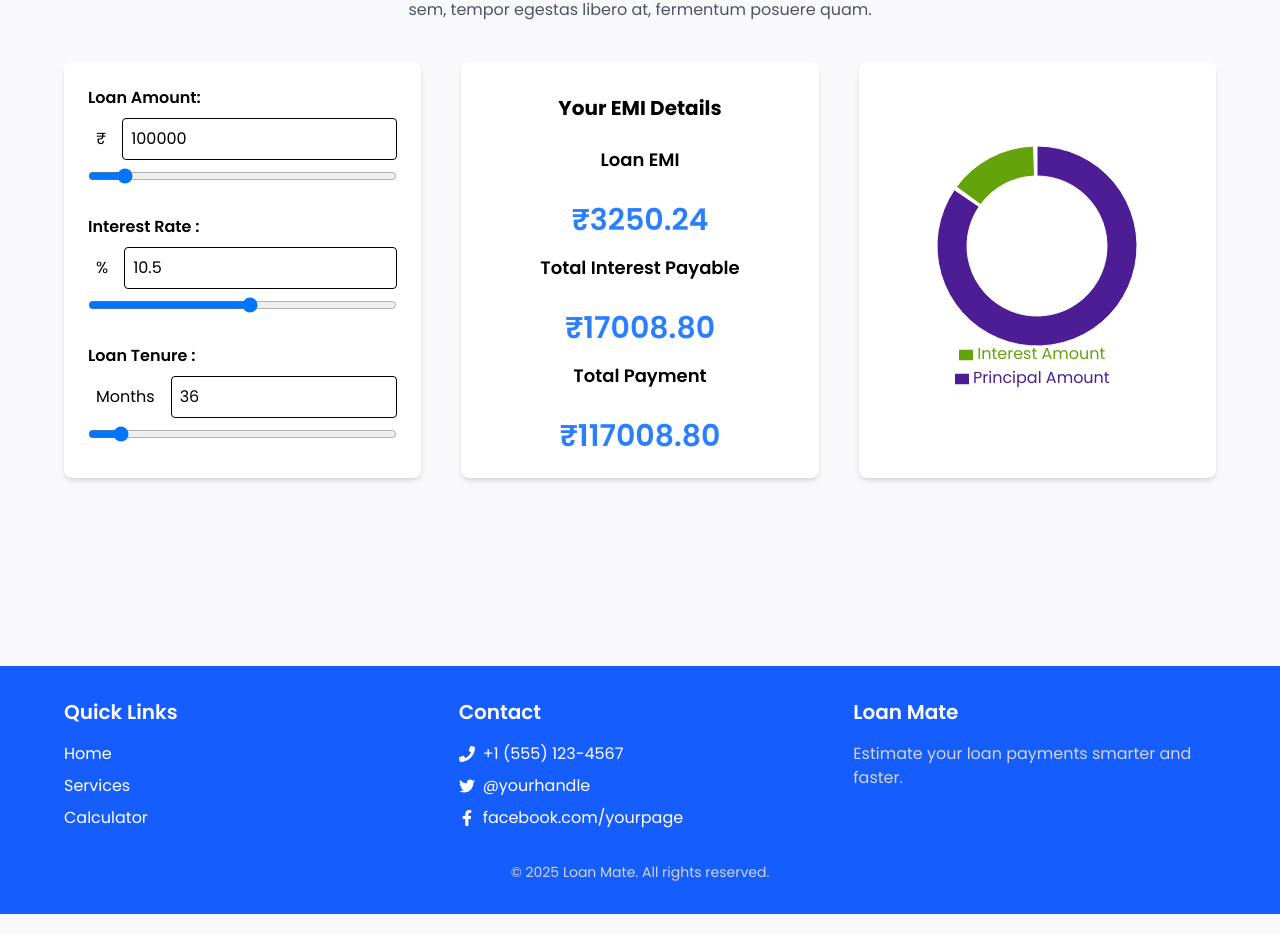
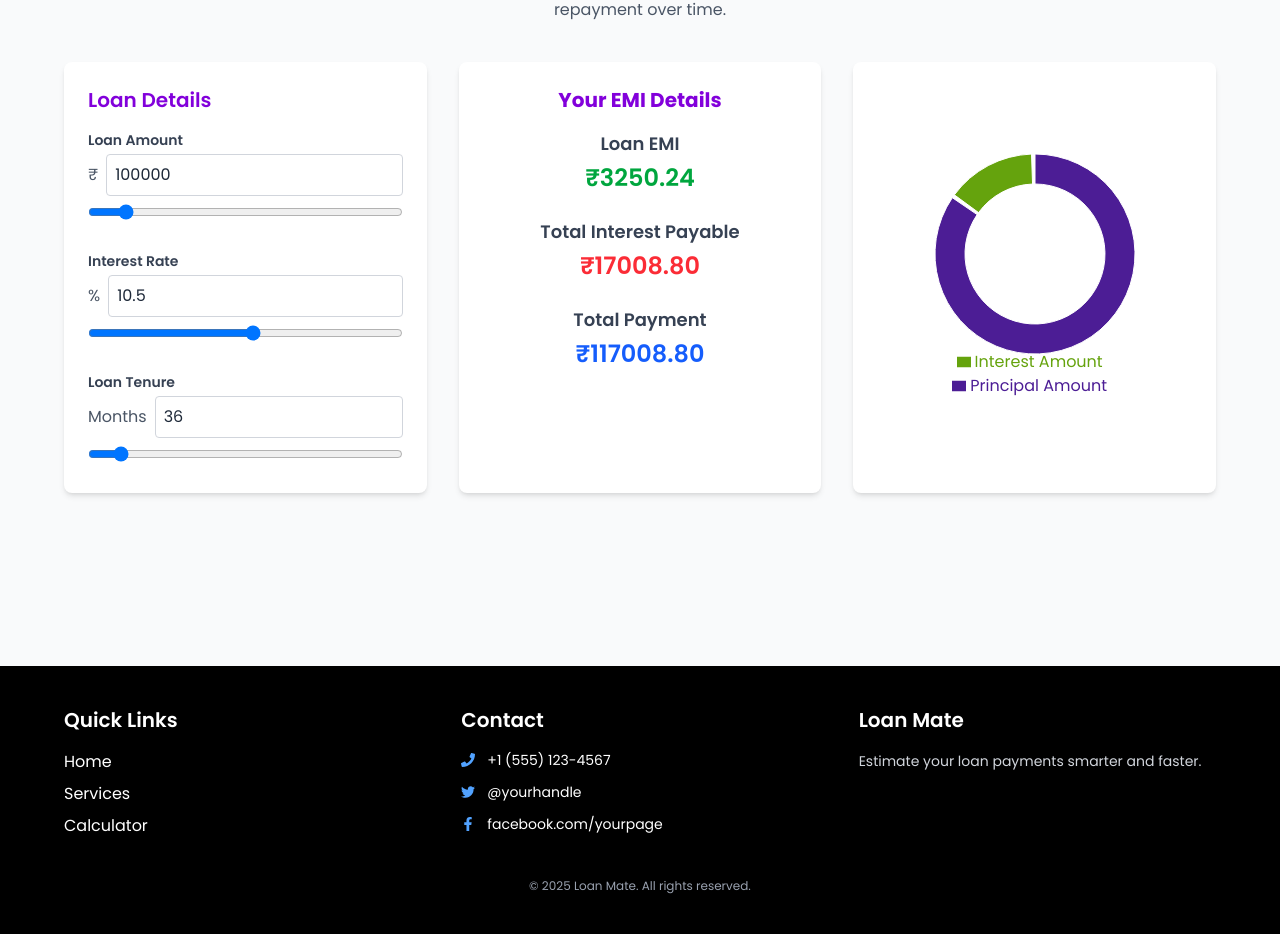
Before and after one commit to rohit-godara/LoanMate, a React (Vite) app: page /Calculator in a window 1280 px wide. Shown: the part 198-1132 px from the top of the page. Built offline with nearby package versions, Linux system fonts and the light colour scheme.

Commit message:
Add files via upload

```diff
--- a/src/CalculatorPage.jsx
+++ b/src/CalculatorPage.jsx
@@ -1,10 +1,10 @@
-import React, { useState } from 'react';
+import React, { useState, useEffect } from 'react';
 import { PieChart, Pie, Cell, Legend } from 'recharts';
 
 const CalculatorPage = () => {
   const [loanAmount, setLoanAmount] = useState(100000);
   const [interestRate, setInterestRate] = useState(10.5);
-  const [loanTerm, setLoanTerm] = useState(36); // in months
+  const [loanTerm, setLoanTerm] = useState(36);
 
   const [monthlyPayment, setMonthlyPayment] = useState(0);
   const [totalPayment, setTotalPayment] = useState(0);
@@ -31,8 +31,7 @@ const CalculatorPage = () => {
     setTotalInterest(interest.toFixed(2));
   };
 
-  // Run calculation whenever input changes
-  React.useEffect(() => {
+  useEffect(() => {
     calculateLoan();
   }, [loanAmount, interestRate, loanTerm]);
 
@@ -41,29 +40,33 @@ const CalculatorPage = () => {
     { name: 'Interest Amount', value: Number(totalInterest) },
   ];
 
-  const COLORS = ['#4C1D95', '#65A30D']; // Purple, Green
+  const COLORS = ['#4C1D95', '#65A30D'];
 
   return (
-    <div className="min-h-screen bg-grey/95 text-gray-800 flex flex-col items-center px-4 py-10">
-      <h1 className="text-4xl font-bold text-blue-500 mb-2">Loan Calculator</h1>
+    <div className="min-h-screen bg-gray-50 text-gray-800 flex flex-col items-center px-4 py-10">
+      <h1 className="text-3xl sm:text-4xl font-bold text-purple-800 mb-2">Loan Calculator</h1>
       <div className="h-1 w-20 bg-green-500 mb-4 rounded-full"></div>
       <p className="max-w-xl text-center text-gray-600 mb-10">
-        Lorem ipsum dolor sit amet, consectetur adipiscing elit. Maecenas odio sem, tempor egestas libero at, fermentum posuere quam.
+        Estimate your EMI and understand the breakdown of your loan repayment over time.
       </p>
 
-      <div className="grid grid-cols-1 md:grid-cols-3 gap-10 w-full max-w-6xl">
-        {/* Left: Input Form */}
-        <div className="bg-white p-6 rounded-lg shadow-md text-white">
+      <div className="grid grid-cols-1 md:grid-cols-2 lg:grid-cols-3 gap-8 w-full max-w-6xl">
+        {/* Input Form */}
+        <div className="bg-white p-6 rounded-lg shadow-md">
+          <h2 className="text-xl font-semibold mb-4 text-purple-700">Loan Details</h2>
+
           {/* Loan Amount */}
-          <div className="mb-6 text-black">
-            <label className="block font-semibold mb-2">Loan Amount:</label>
-            <div className="flex items-center space-x-2">
-              <span className="bg-white px-2 py-1 rounded text-black">₹</span>
+          <div className="mb-6">
+            <label className="block font-semibold text-sm text-gray-700 mb-1">Loan Amount</label>
+            <div className="flex items-center gap-2">
+              <span className="text-gray-600">₹</span>
               <input
                 type="number"
                 value={loanAmount}
+                min="1000"
+                step="1000"
                 onChange={(e) => setLoanAmount(e.target.value)}
-                className="w-full p-2 border rounded"
+                className="w-full p-2 border border-gray-300 rounded"
               />
             </div>
             <input
@@ -78,16 +81,16 @@ const CalculatorPage = () => {
           </div>
 
           {/* Interest Rate */}
-          <div className="mb-6 text-black">
-            <label className="block font-semibold mb-2">Interest Rate :</label>
-            <div className="flex items-center space-x-2">
-              <span className="bg-white px-2 py-1 rounded text-black">%</span>
+          <div className="mb-6">
+            <label className="block font-semibold text-sm text-gray-700 mb-1">Interest Rate</label>
+            <div className="flex items-center gap-2">
+              <span className="text-gray-600">%</span>
               <input
                 type="number"
                 step="0.1"
                 value={interestRate}
                 onChange={(e) => setInterestRate(e.target.value)}
-                className="w-full p-2 border rounded"
+                className="w-full p-2 border border-gray-300 rounded"
               />
             </div>
             <input
@@ -102,15 +105,18 @@ const CalculatorPage = () => {
           </div>
 
           {/* Loan Term */}
-          <div className='text-black'>
-            <label className="block font-semibold mb-2">Loan Tenure :</label>
-            <div className="flex items-center space-x-2">
-              <span className="bg-white px-2 py-1 rounded text-black">Months</span>
+          <div>
+            <label className="block font-semibold text-sm text-gray-700 mb-1">Loan Tenure</label>
+            <div className="flex items-center gap-2">
+              <span className="text-gray-600">Months</span>
               <input
                 type="number"
+                min="6"
+                max="360"
+                step="1"
                 value={loanTerm}
                 onChange={(e) => setLoanTerm(e.target.value)}
-                className="w-full p-2 border rounded"
+                className="w-full p-2 border border-gray-300 rounded"
               />
             </div>
             <input
@@ -125,27 +131,27 @@ const CalculatorPage = () => {
           </div>
         </div>
 
-        {/* Center: EMI Details */}
-        <div className="p-6 rounded-lg shadow-md text-black bg-white">
-          <h2 className="text-xl font-bold text-center py-2 rounded mb-4">Your EMI Details</h2>
-          <div className="space-y-4 text-center text-blue-500 text-lg font-semibold">
+        {/* EMI Summary */}
+        <div className="bg-white p-6 rounded-lg shadow-md text-center">
+          <h2 className="text-xl font-bold text-purple-700 mb-4">Your EMI Details</h2>
+          <div className="space-y-6 text-lg font-semibold">
             <div>
-              <p className='text-black'>Loan EMI</p><br />
-              <span className="text-3xl">₹{monthlyPayment}</span>
+              <p className="text-gray-700 mb-1">Loan EMI</p>
+              <span className="text-2xl text-green-600">₹{monthlyPayment}</span>
             </div>
             <div>
-              <p className='text-black'>Total Interest Payable</p><br />
-              <span className="text-3xl">₹{totalInterest}</span>
+              <p className="text-gray-700 mb-1">Total Interest Payable</p>
+              <span className="text-2xl text-red-500">₹{totalInterest}</span>
             </div>
             <div>
-              <p className='text-black'>Total Payment</p><br />
-              <span className="text-3xl">₹{totalPayment}</span>
+              <p className="text-gray-700 mb-1">Total Payment</p>
+              <span className="text-2xl text-blue-600">₹{totalPayment}</span>
             </div>
           </div>
         </div>
 
-        {/* Right: Donut Chart */}
-        <div className="bg-white p-6 rounded-lg shadow-md flex justify-center items-center text-white">
+        {/* Chart */}
+        <div className="bg-white p-6 rounded-lg shadow-md flex justify-center items-center">
           <PieChart width={250} height={250}>
             <Pie
               data={data}
--- a/src/HeroSection.jsx
+++ b/src/HeroSection.jsx
@@ -7,35 +7,57 @@ import ContactPage from './components/ContactPage';
 const HeroSection = () => {
   return (
     <>
-      <div className="min-h-screen w-full bg-offwhite/95 text-black">
-        <div className="text-center pt-60 uppercase font-bold text-5xl text-zinc-300">
-          <span className="text-blue-500 text-6xl">Estimate</span>
-          <br />
-          <span className="text-emerald-400 text-4xl">Your Monthly Payments Effortlessly!</span>
-        </div>
+      {/* Hero */}
+      <section className="min-h-screen w-full bg-gray-50 text-black flex flex-col items-center justify-center px-4">
+        <div className="text-center max-w-3xl mt-40 sm:mt-52">
+          <h1 className="text-4xl sm:text-5xl font-bold uppercase text-zinc-700">
+            <span className="text-blue-600 text-6xl block">Estimate</span>
+            Your Monthly Payments Effortlessly!
+          </h1>
 
-        <p className="text-lg text-center text-gray-600 mb-10 mt-4">
-          Use our smart loan calculator to find out your monthly payments, interest, and the best loan option tailored just for you.
+          <p className="text-lg text-gray-600 mt-6 mb-10">
+            Use our smart loan calculator to find your monthly payments, interest,
+            and the best loan option tailored just for you.
           </p>
-        <div className="flex justify-center gap-6">
+
+          <div className="flex flex-wrap justify-center gap-4">
             <Link
-            to={'/Calculator'}
-            className="px-6 py-3 bg-blue-600 text-white rounded cursor-pointer hover:bg-blue-700 transition"
+              to="/Calculator"
+              className="px-6 py-3 bg-blue-600 text-white rounded shadow hover:bg-blue-700 transition"
             >
               Try Calculator
             </Link>
-          <button className="px-6 py-3 bg-gray-300 text-gray-800 rounded cursor-pointer hover:bg-gray-400 transition">
+            <a
+              href="#services"
+              className="px-6 py-3 bg-gray-300 text-gray-800 rounded shadow hover:bg-gray-400 transition"
+            >
               Learn More
-          </button>
+            </a>
           </div>
         </div>
+      </section>
 
-      <hr className="border border-gray-300 shadow-md my-6" />
+      {/* Divider */}
+      <hr className="border border-gray-200 my-6" />
+
+      {/* Calculator */}
+      <section id="calculator">
         <CalculatorPage />
-      <hr className="border border-gray-300 shadow-md my-6" />
+      </section>
+
+      <hr className="border border-gray-200 my-6" />
+
+      {/* Services */}
+      <section id="services">
         <Services />
-      <hr className="border border-gray-300 shadow-md my-6" />
+      </section>
+
+      <hr className="border border-gray-200 my-6" />
+
+      {/* Contact */}
+      <section id="contact">
         <ContactPage />
+      </section>
     </>
   );
 };
--- a/src/components/ContactPage.jsx
+++ b/src/components/ContactPage.jsx
@@ -2,35 +2,37 @@ import React from 'react';
 
 const ContactPage = () => {
   return (
-    <div className="bg-gray-50 min-h-screen px-4 py-16 flex flex-col md:flex-row items-center justify-center gap-6">
+    <div className="bg-gray-50 min-h-screen px-4 sm:px-6 lg:px-8 py-12 sm:py-16 flex flex-col md:flex-row items-center justify-center gap-10">
       {/* Left Side - Title + Text */}
-      <div className="md:w-1/2 text-center md:text-left max-w-md">
-        <h2 className="text-4xl font-extrabold text-purple-800 mb-4">
+      <div className="md:w-1/2 text-center md:text-left max-w-lg">
+        <h2 className="text-3xl sm:text-4xl lg:text-5xl font-extrabold text-purple-800 mb-4">
           Get In Touch
         </h2>
-        <p className="text-gray-600 mb-6">
+        <p className="text-gray-600 text-base sm:text-lg mb-6">
           We'd love to hear from you! Whether you have a question about loans, features, or anything else — our team is ready to help.
         </p>
       </div>
 
       {/* Right Side - Contact Form */}
-      <div className="bg-white rounded-lg shadow-md w-full max-w-md p-8 border-t-8 border-purple-300">
-        <h3 className="text-2xl font-bold text-purple-800 mb-6 text-center">Send Message</h3>
+      <div className="bg-white rounded-xl shadow-lg w-full max-w-lg p-6 sm:p-8 border-t-8 border-purple-300">
+        <h3 className="text-xl sm:text-2xl font-bold text-purple-800 mb-6 text-center">
+          Send Message
+        </h3>
         <form className="space-y-5">
           <input
             type="text"
             placeholder="Name"
-            className="w-full border border-gray-300 rounded px-4 py-2 focus:outline-none focus:ring-2 focus:ring-purple-400"
+            className="w-full border border-gray-300 rounded-md px-4 py-2 focus:outline-none focus:ring-2 focus:ring-purple-400"
           />
           <input
             type="email"
             placeholder="Email"
-            className="w-full border border-gray-300 rounded px-4 py-2 focus:outline-none focus:ring-2 focus:ring-purple-400"
+            className="w-full border border-gray-300 rounded-md px-4 py-2 focus:outline-none focus:ring-2 focus:ring-purple-400"
           />
           <textarea
             rows="5"
             placeholder="Write Your Message"
-            className="w-full border border-gray-300 rounded px-4 py-2 focus:outline-none focus:ring-2 focus:ring-purple-400"
+            className="w-full border border-gray-300 rounded-md px-4 py-2 focus:outline-none focus:ring-2 focus:ring-purple-400 resize-none"
           ></textarea>
           <button
             type="submit"
--- a/src/components/Footer.jsx
+++ b/src/components/Footer.jsx
@@ -4,45 +4,58 @@ import { FaTwitter, FaFacebookF, FaPhone } from 'react-icons/fa';
 
 const Footer = () => {
   return (
-    <footer className="bg-blue-600 text-white py-8 px-4 ">
-      <div className="max-w-6xl mx-auto grid grid-cols-1 md:grid-cols-2 lg:grid-cols-3 gap-8">
+    <footer className="bg-black text-white py-10 px-4 sm:px-6 lg:px-8">
+      <div className="max-w-6xl mx-auto grid grid-cols-1 sm:grid-cols-2 lg:grid-cols-3 gap-10">
 
         {/* Quick Links */}
         <div>
           <h3 className="text-xl font-semibold mb-4">Quick Links</h3>
           <ul className="space-y-2">
-            <li><Link to="/" className="hover:text-blue-400">Home</Link></li>
-            <li><Link to="/services" className="hover:text-blue-400">Services</Link></li>
-            <li><Link to="/calculator" className="hover:text-blue-400">Calculator</Link></li>
+            <li>
+              <Link to="/" className="hover:text-blue-400 transition-colors duration-200">Home</Link>
+            </li>
+            <li>
+              <Link to="/services" className="hover:text-blue-400 transition-colors duration-200">Services</Link>
+            </li>
+            <li>
+              <Link to="/calculator" className="hover:text-blue-400 transition-colors duration-200">Calculator</Link>
+            </li>
           </ul>
         </div>
 
         {/* Contact Info */}
         <div>
           <h3 className="text-xl font-semibold mb-4">Contact</h3>
-          <ul className="space-y-2">
+          <ul className="space-y-3 text-sm">
             <li className="flex items-center">
-              <FaPhone className="mr-2" /> +1 (555) 123-4567
+              <FaPhone className="mr-3 text-blue-400" />
+              <span>+1 (555) 123-4567</span>
             </li>
             <li className="flex items-center">
-              <FaTwitter className="mr-2" />
-              <a href="https://twitter.com/yourhandle" target="_blank" rel="noopener noreferrer" className="hover:text-blue-400">@yourhandle</a>
+              <FaTwitter className="mr-3 text-blue-400" />
+              <a href="https://twitter.com/yourhandle" target="_blank" rel="noopener noreferrer" className="hover:text-blue-400 transition-colors duration-200">
+                @yourhandle
+              </a>
             </li>
             <li className="flex items-center">
-              <FaFacebookF className="mr-2" />
-              <a href="https://facebook.com/yourpage" target="_blank" rel="noopener noreferrer" className="hover:text-blue-400">facebook.com/yourpage</a>
+              <FaFacebookF className="mr-3 text-blue-400" />
+              <a href="https://facebook.com/yourpage" target="_blank" rel="noopener noreferrer" className="hover:text-blue-400 transition-colors duration-200">
+                facebook.com/yourpage
+              </a>
             </li>
           </ul>
         </div>
 
-        {/* Optional Extra Column (Brand or Logo) */}
-        <div className="text-center md:text-left">
+        {/* Brand / Info */}
+        <div className="text-center sm:text-left">
           <h3 className="text-xl font-semibold mb-4">Loan Mate</h3>
-          <p className="text-gray-300">Estimate your loan payments smarter and faster.</p>
+          <p className="text-gray-300 text-sm leading-relaxed">
+            Estimate your loan payments smarter and faster.
+          </p>
         </div>
       </div>
 
-      <div className="mt-8 text-center text-sm text-gray-300">
+      <div className="mt-10 text-center text-xs text-gray-400">
         &copy; {new Date().getFullYear()} Loan Mate. All rights reserved.
       </div>
     </footer>
--- a/src/components/Login.jsx
+++ b/src/components/Login.jsx
@@ -2,37 +2,47 @@ import React from 'react';
 
 const LoginPage = () => {
   return (
-    <div className="min-h-screen flex items-center justify-center bg-gray-100 px-4">
-      <div className="bg-white shadow-lg rounded-lg p-8 w-full max-w-md border-t-8 border-purple-500">
-        <h2 className="text-3xl font-bold text-center text-purple-800 mb-6">Welcome Back</h2>
-        <p className="text-gray-600 text-center mb-8">Login to your Loan Mate account</p>
+    <div className="min-h-screen flex items-center justify-center bg-gray-100 px-4 sm:px-6 lg:px-8 py-12">
+      <div className="bg-white shadow-xl rounded-lg p-6 sm:p-8 w-full max-w-md border-t-8 border-purple-500">
+        <h2 className="text-2xl sm:text-3xl font-bold text-center text-purple-800 mb-4">
+          Welcome Back
+        </h2>
+        <p className="text-gray-600 text-center text-sm sm:text-base mb-6">
+          Login to your Loan Mate account
+        </p>
 
         <form className="space-y-5">
+          {/* Email Input */}
           <div>
             <label className="block text-sm font-medium text-gray-700 mb-1">Email</label>
             <input
               type="email"
               placeholder="you@example.com"
-              className="w-full border border-gray-300 rounded px-4 py-2 focus:outline-none focus:ring-2 focus:ring-purple-500"
+              className="w-full border border-gray-300 rounded-md px-4 py-2 text-sm focus:outline-none focus:ring-2 focus:ring-purple-500"
+              required
             />
           </div>
 
+          {/* Password Input */}
           <div>
             <label className="block text-sm font-medium text-gray-700 mb-1">Password</label>
             <input
               type="password"
               placeholder="••••••••"
-              className="w-full border border-gray-300 rounded px-4 py-2 focus:outline-none focus:ring-2 focus:ring-purple-500"
+              className="w-full border border-gray-300 rounded-md px-4 py-2 text-sm focus:outline-none focus:ring-2 focus:ring-purple-500"
+              required
             />
           </div>
 
+          {/* Submit Button */}
           <button
             type="submit"
-            className="w-full bg-purple-700 text-white py-2 rounded-full hover:bg-purple-800 transition-colors"
+            className="w-full bg-purple-700 text-white py-2 rounded-full hover:bg-purple-800 transition-colors focus:outline-none focus:ring-2 focus:ring-purple-500"
           >
             Login
           </button>
 
+          {/* Sign Up Link */}
           <div className="text-center mt-4">
             <p className="text-sm text-gray-600">
               Don't have an account?{' '}
--- a/src/components/Services.jsx
+++ b/src/components/Services.jsx
@@ -41,28 +41,29 @@ const services = [
 ];
 
 const Services = () => (
-  <section className="bg-grey text-white py-16 px-4">
+  <section className="bg-gray-50 text-black py-16 px-4 sm:px-6 lg:px-8">
     <div className="max-w-6xl mx-auto">
-      <h2 className="text-3xl md:text-4xl font-bold text-blue-500 mb-4">Our Services</h2>
-      <p className="text-gray-400 mb-10 max-w-2xl">
+      <h2 className="text-3xl sm:text-4xl font-bold text-purple-700 mb-4">Our Services</h2>
+      <p className="text-gray-600 mb-10 max-w-2xl">
         Explore our loan and credit solutions with some of the lowest interest rates in India.
       </p>
-      <div className="grid md:grid-cols-3 gap-8">
-        {services.map((s, i) => (
+
+      <div className="grid sm:grid-cols-2 md:grid-cols-3 gap-8">
+        {services.map((service, i) => (
           <a
             key={i}
-            href={s.link}
+            href={service.link}
             target="_blank"
             rel="noopener noreferrer"
-            className="bg-white p-6 rounded-xl shadow-md hover:shadow-lg transition block"
+            className="bg-white p-6 rounded-xl shadow-md hover:shadow-lg hover:scale-[1.02] transition-transform duration-200 block"
           >
             <div className="flex justify-center mb-4">
               <div className="bg-green-500 text-white p-4 rounded-full">
-                {s.icon}
+                {service.icon}
               </div>
             </div>
-            <h3 className="text-center text-xl font-semibold text-black mb-2">{s.title}</h3>
-            <p className="text-gray-400 text-center">{s.description}</p>
+            <h3 className="text-center text-xl font-semibold text-gray-800 mb-2">{service.title}</h3>
+            <p className="text-center text-gray-600 text-sm">{service.description}</p>
           </a>
         ))}
       </div>
```
Also changed, not shown: src/components/Navbar.jsx (+35 -6 lines), src/components/SignupPage.jsx (+23 -9 lines). Lines whose indentation alone changed are shown as unchanged.
